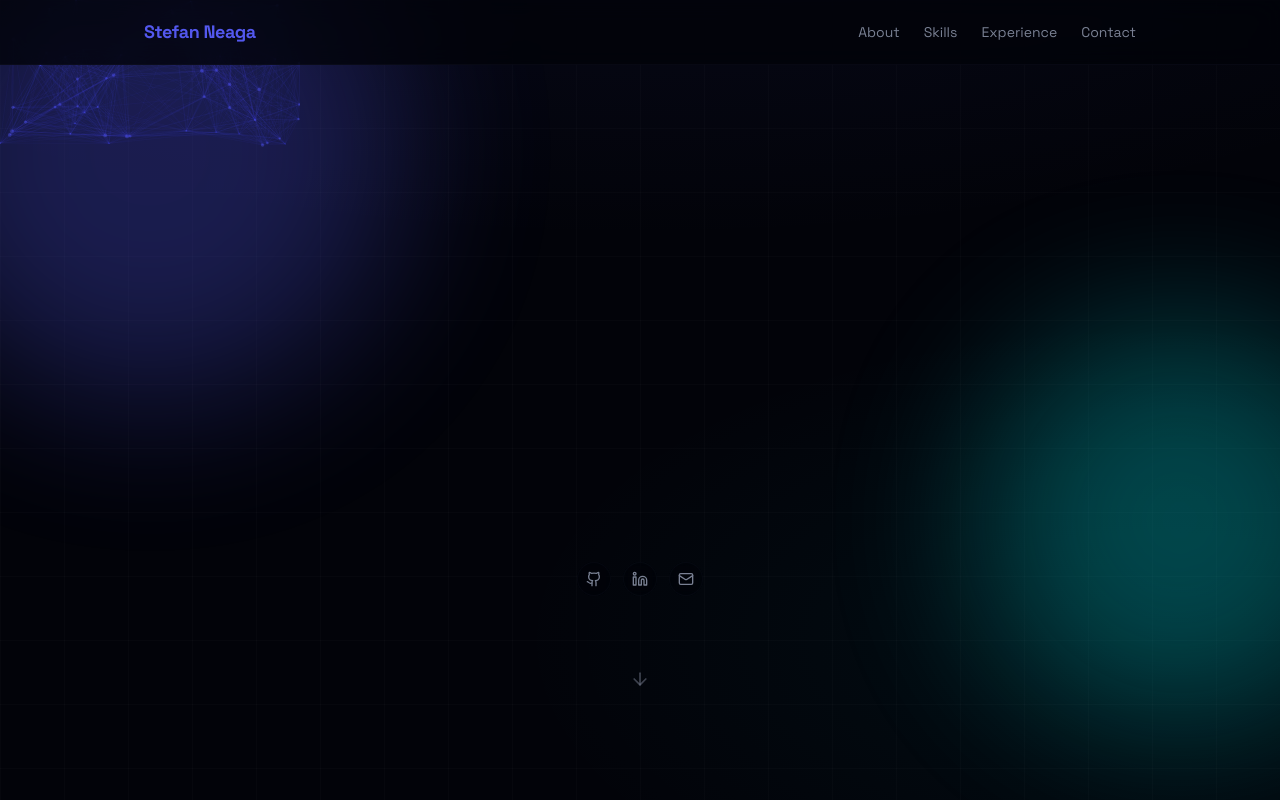
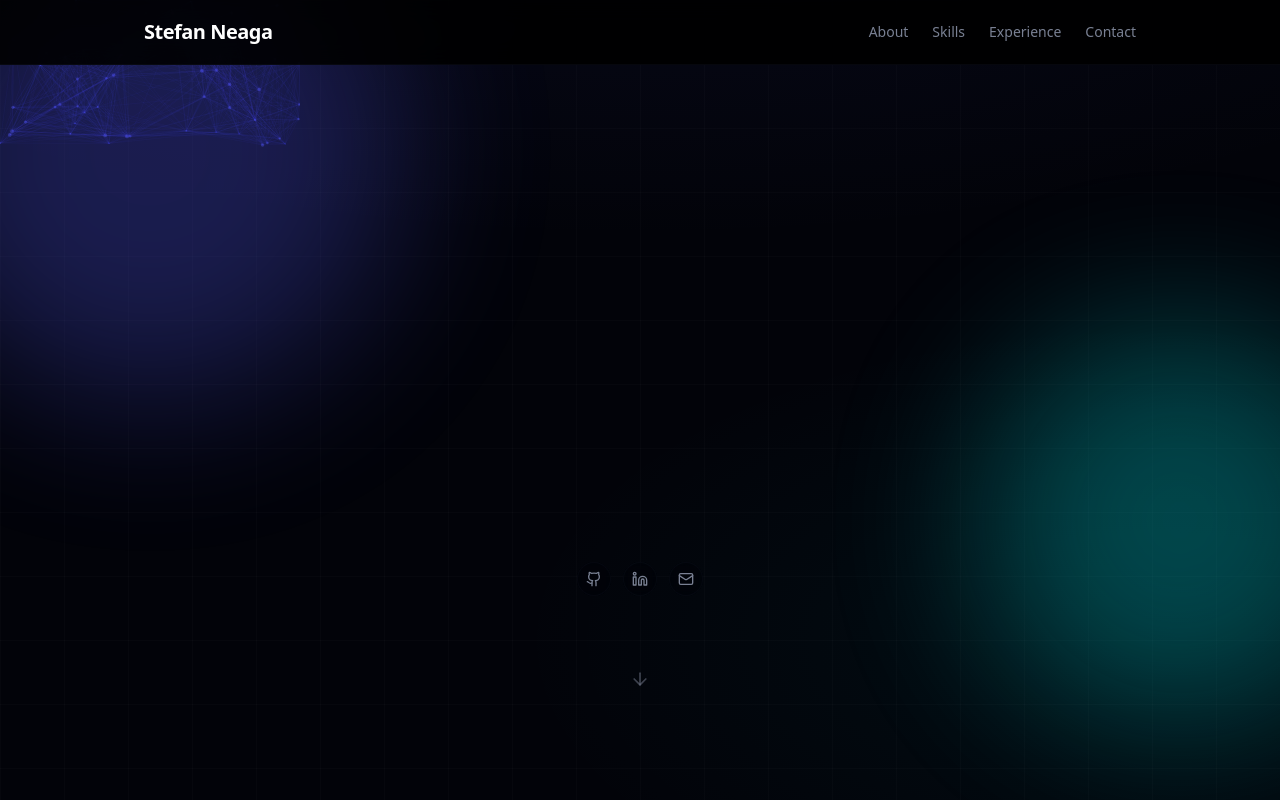
Before and after one commit to neagastefan99/personal-site, a Next.js app: page / in a window 1280 px wide. Shown: the top 800 px of the page. Built offline with nearby package versions, Linux system fonts and the light colour scheme.

Commit message:
debug: system fonts, white navbar name on black bg — isolate font/color issues

```diff
--- a/src/app/globals.css
+++ b/src/app/globals.css
@@ -7,7 +7,7 @@
 @theme inline {
   --color-background: var(--background);
   --color-foreground: var(--foreground);
-  --font-sans: var(--font-space-grotesk);
+  --font-sans: system-ui, -apple-system, BlinkMacSystemFont, "Segoe UI", Roboto, sans-serif;
   --font-mono: var(--font-geist-mono);
   --color-sidebar-ring: var(--sidebar-ring);
   --color-sidebar-border: var(--sidebar-border);
--- a/src/app/layout.tsx
+++ b/src/app/layout.tsx
@@ -1,14 +1,8 @@
 import type { Metadata } from "next";
-import { Space_Grotesk, Geist_Mono } from "next/font/google";
+import { Geist_Mono } from "next/font/google";
 import Navbar from "@/components/Navbar";
 import "./globals.css";
 import { siteConfig } from "@/lib/data";
-
-const spaceGrotesk = Space_Grotesk({
-  variable: "--font-space-grotesk",
-  subsets: ["latin"],
-  weight: ["400", "500", "600", "700"],
-});
 
 const geistMono = Geist_Mono({
   variable: "--font-geist-mono",
@@ -29,7 +23,7 @@ export default function RootLayout({ children }: LayoutProps<"/">) {
   return (
     <html
       lang="en"
-      className={`${spaceGrotesk.variable} ${geistMono.variable} h-full antialiased`}
+      className={`${geistMono.variable} h-full antialiased`}
     >
       <body className="min-h-full flex flex-col">
         <Navbar />
--- a/src/components/Navbar.tsx
+++ b/src/components/Navbar.tsx
@@ -14,12 +14,12 @@ export default function Navbar() {
   const [open, setOpen] = useState(false);
 
   return (
-    <nav className="fixed top-0 w-full bg-background/80 backdrop-blur-md border-b border-border/50 z-50">
+    <nav className="fixed top-0 w-full bg-black/90 backdrop-blur-md border-b border-border/50 z-50">
       <div className="max-w-5xl mx-auto px-4 h-16 flex items-center justify-between">
         <a
           href="#"
-          className="text-lg font-bold tracking-tight transition-colors"
-          style={{ color: "oklch(0.55 0.22 275)" }}
+          className="text-xl font-extrabold tracking-tight transition-colors"
+          style={{ color: "#fff" }}
         >
           {siteConfig.name}
         </a>
```
